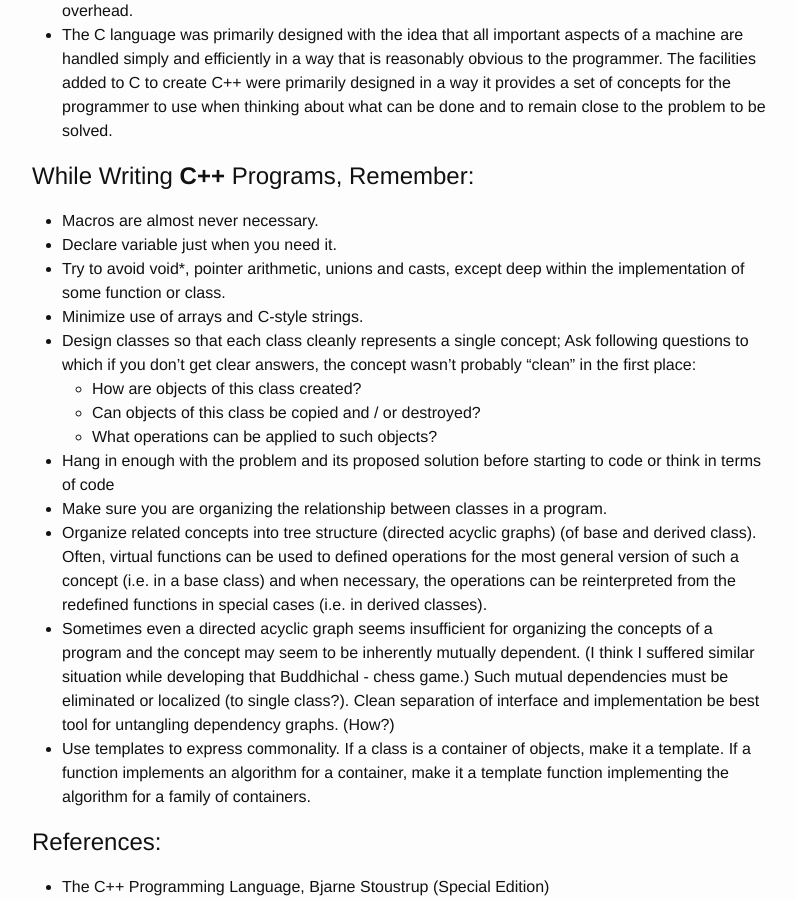
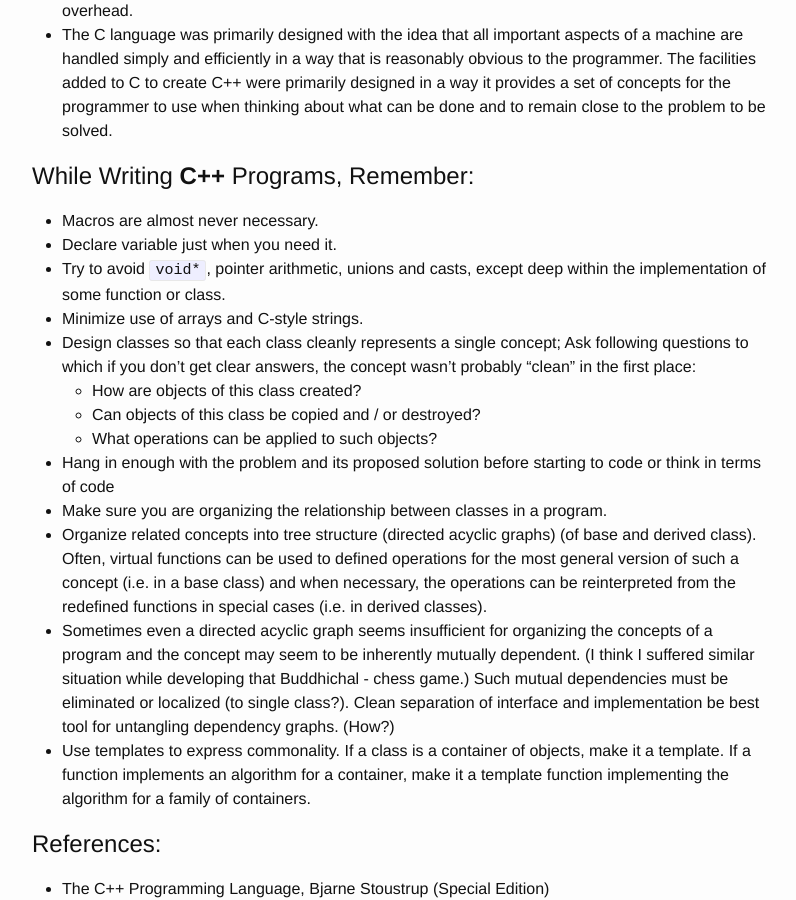
Before and after one commit to scimad/scimad.github.io, a Jekyll site: the page built from _posts/programming/c++/2020-06-27-before-beginning-c-plus-plus.markdown, in a window 1280 px wide and 900 px high, scrolled down 974 px. Shown: the whole window, without its empty margins (238-1034 px from the left). Built offline with Jekyll 4.4.1, drawn with Linux system fonts in a browser that asks for light colours.

```diff
--- a/_posts/programming/c++/2020-06-27-before-beginning-c-plus-plus.markdown
+++ b/_posts/programming/c++/2020-06-27-before-beginning-c-plus-plus.markdown
@@ -25,7 +25,7 @@ Following points may be noteworthy regarding C++.
 # While Writing **C++** Programs, Remember:
 * Macros are almost never necessary.
 * Declare variable just when you need it.
-* Try to avoid void*, pointer arithmetic, unions and casts, except deep within the implementation of some function or class.
+* Try to avoid `void*`, pointer arithmetic, unions and casts, except deep within the implementation of some function or class.
 * Minimize use of arrays and C-style strings.
 * Design classes so that each class cleanly represents a single concept; Ask following questions to which if you don't get clear answers, the concept wasn't probably "clean" in the first place:
     * How are objects of this class created?
```
